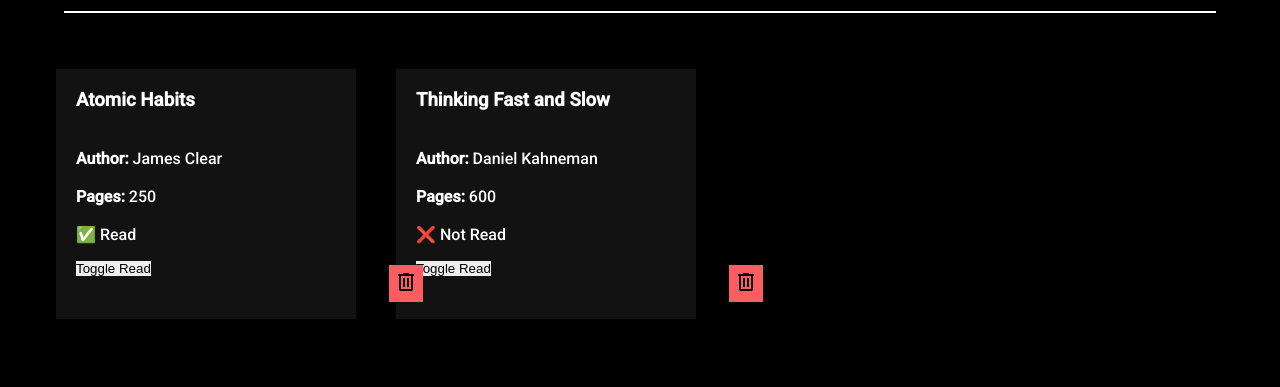
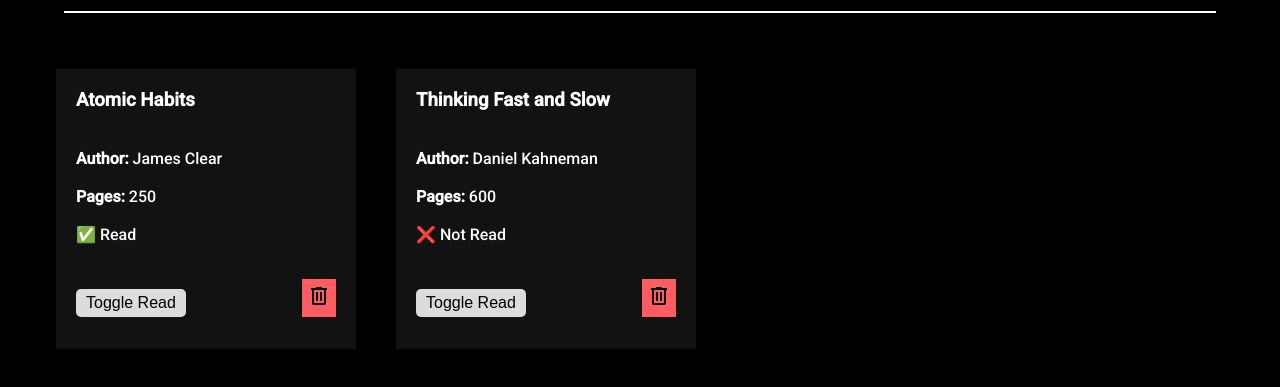
Before and after one commit to vasubhrdwj/Library, a plain HTML site: page index.html in a window 1280 px wide. Shown: the part 107-494 px from the top of the page. Drawn offline with Linux system fonts and the light colour scheme.

Commit message:
Made some changes for first final

```diff
--- a/library.js
+++ b/library.js
@@ -54,12 +54,14 @@ function displayBooks() {
     }">
                 ${book.read ? "✅ Read" : "❌ Not Read"}
             </p>
+            <div class='btns'>
             <button class="toggle-btn" id="toggle-${
               book.id
             }">Toggle Read</button>
             <button class="rem-btn" id="b-${book.id}">
                 <img src="Icons/trashIcon.svg" alt="">
             </button>
+            </div>
     `;
 
     mainBox.appendChild(bookCard);
--- a/style.css
+++ b/style.css
@@ -40,7 +40,7 @@ h1 {
   padding: 36px;
   display: grid;
   grid-template-columns: repeat(auto-fit, 300px);
-  grid-template-rows: repeat(auto-fit, 250px);
+  grid-template-rows: repeat(auto-fit, 280px);
   gap: 40px;
 }
 
@@ -138,21 +138,35 @@ fieldset {
   margin-left: auto;
 }
 
+.btns {
+  display: flex;
+  margin-top: 20px;
+  justify-content: space-between;
+  align-items: baseline;
+}
+
 .rem-btn {
-  position: relative;
-  left: 90%;
-  bottom: -10%;
+  background-color: #fd5c63;
+  margin-top: 15px;
   padding: 5px;
+  font-size: 16px;
+  align-self: auto;
+}
+
+.rem-btn > img {
   background-color: #fd5c63;
 }
 
-.rem-btn>img{
-  background-color: #fd5c63;
+.rem-btn:active {
+  background-color: #e32636;
+}
+.rem-btn:active > img {
+  background-color: #e32636;
 }
 
-.rem-btn:active{
-  background-color: #E32636;
+.toggle-btn {
+  background-color: gainsboro;
+  padding: 5px 10px;
+  font-size: 16px;
+  border-radius: 5px;
 }
-.rem-btn:active>img{
-  background-color: #E32636;
-}
```
